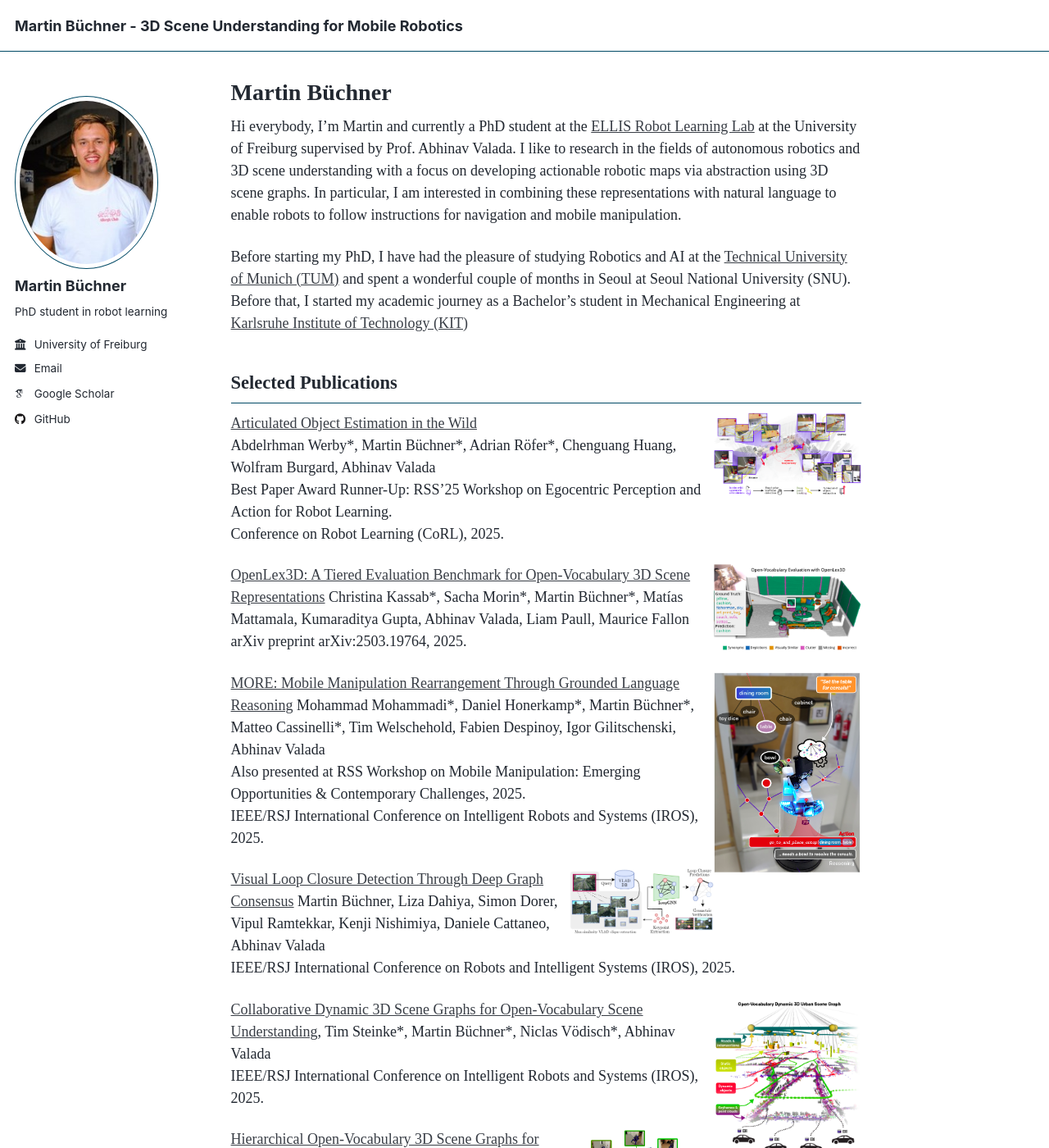
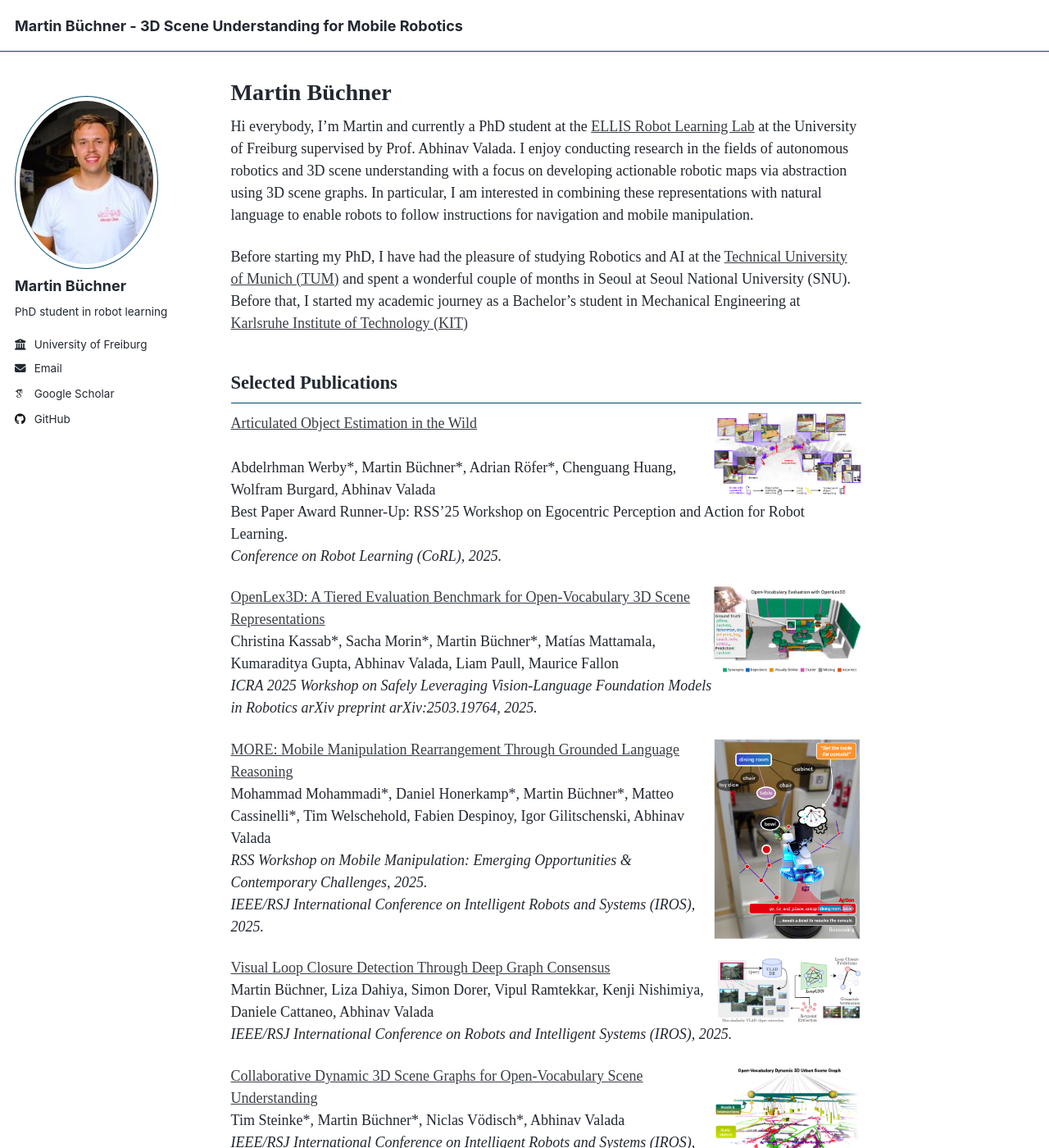
Before and after one commit to martinbchnr/martinbchnr.github.io, a Jekyll site: the page built from _pages/about.md, in a window 1280 px wide and 1400 px high. Shown: the whole window at 82% size. Built offline with Jekyll 4.4.1, drawn with Linux system fonts in a browser that asks for light colours; some web fonts are replaced; a script that is not in the unit is left out; some of the changed text lies outside the part shown.

Commit message:
fixing spaces

```diff
--- a/_pages/about.md
+++ b/_pages/about.md
@@ -7,68 +7,69 @@ redirect_from:
   - /about.html
 ---
 
-Hi everybody, I'm Martin and currently a PhD student at the [ELLIS Robot Learning Lab](https://rl.uni-freiburg.de/) at the University of Freiburg supervised by Prof. Abhinav Valada. I like to research in the fields of autonomous robotics and 3D scene understanding with a focus on developing actionable robotic maps via abstraction using 3D scene graphs. In particular, I am interested in combining these representations with natural language to enable robots to follow instructions for navigation and mobile manipulation.
+Hi everybody, I'm Martin and currently a PhD student at the [ELLIS Robot Learning Lab](https://rl.uni-freiburg.de/) at the University of Freiburg supervised by Prof. Abhinav Valada. I enjoy conducting research in the fields of autonomous robotics and 3D scene understanding with a focus on developing actionable robotic maps via abstraction using 3D scene graphs. In particular, I am interested in combining these representations with natural language to enable robots to follow instructions for navigation and mobile manipulation.
 
 Before starting my PhD, I have had the pleasure of studying Robotics and AI at the [Technical University of Munich (TUM)](https://tum.de) and spent a wonderful couple of months in Seoul at Seoul National University (SNU). Before that, I started my academic journey as a Bachelor's student in Mechanical Engineering at [Karlsruhe Institute of Technology (KIT)](https://kit.edu/)
 
 ## Selected Publications
 
-<img style="float: right" src="images/artipoint.png" height="200px" width="180px" border="3px"> [Articulated Object Estimation in the Wild](https://artipoint.cs.uni-freiburg.de/)
+<img style="float: right" src="images/artipoint.png" height="200px" width="180px" border="3px"> [Articulated Object Estimation in the Wild](https://artipoint.cs.uni-freiburg.de/)<br>
 Abdelrhman Werby\*, Martin Büchner\*, Adrian Röfer\*, Chenguang Huang, Wolfram Burgard, Abhinav Valada <br>
 Best Paper Award Runner-Up: RSS'25 Workshop on Egocentric Perception and Action for Robot Learning. <br>
-Conference on Robot Learning (CoRL), 2025.
+<i>Conference on Robot Learning (CoRL), 2025.</i>
 <br>
 
 
-<img style="float: right" src="images/openlex3d.png" height="200px" width="180px" border="3px"> [OpenLex3D: A Tiered Evaluation Benchmark for Open-Vocabulary 3D Scene Representations](https://openlex3d.github.io)
+<img style="float: right" src="images/openlex3d.png" height="200px" width="180px" border="3px"> [OpenLex3D: A Tiered Evaluation Benchmark for Open-Vocabulary 3D Scene Representations](https://openlex3d.github.io)<br>
 Christina Kassab\*, Sacha Morin\*, Martin Büchner\*, Matías Mattamala, Kumaraditya Gupta, Abhinav Valada, Liam Paull, Maurice Fallon <br>
-arXiv preprint arXiv:2503.19764, 2025.
+<i>ICRA 2025 Workshop on Safely Leveraging Vision-Language Foundation Models in Robotics</i>
+<i>arXiv preprint arXiv:2503.19764, 2025.</i>
 <br>
 
-<img style="float: right" src="images/more.png" height="200px" width="180px" border="3px"> [MORE: Mobile Manipulation Rearrangement Through Grounded Language Reasoning](https://more-model.cs.uni-freiburg.de/)
+<img style="float: right" src="images/more.png" height="200px" width="180px" border="3px"> [MORE: Mobile Manipulation Rearrangement Through Grounded Language Reasoning](https://more-model.cs.uni-freiburg.de/)<br>
 Mohammad Mohammadi\*, Daniel Honerkamp\*, Martin Büchner\*, Matteo Cassinelli\*, Tim Welschehold, Fabien Despinoy, Igor Gilitschenski, Abhinav Valada <br>
-Also presented at RSS Workshop on Mobile Manipulation: Emerging Opportunities & Contemporary Challenges, 2025.<br>
-IEEE/RSJ International Conference on Intelligent Robots and Systems (IROS), 2025.
+<i>RSS Workshop on Mobile Manipulation: Emerging Opportunities & Contemporary Challenges, 2025.</i><br>
+<i>IEEE/RSJ International Conference on Intelligent Robots and Systems (IROS), 2025. </i>
 <br>
 
-<img style="float: right" src="images/loopgnn.png" height="200px" width="180px" border="3px"> [Visual Loop Closure Detection Through Deep Graph Consensus](https://loopgnn.cs.uni-freiburg.de/)
+<img style="float: right" src="images/loopgnn.png" height="200px" width="180px" border="3px"> [Visual Loop Closure Detection Through Deep Graph Consensus](https://loopgnn.cs.uni-freiburg.de/)<br>
 Martin Büchner, Liza Dahiya, Simon Dorer, Vipul Ramtekkar, Kenji Nishimiya, Daniele Cattaneo, Abhinav Valada <br>
-IEEE/RSJ International Conference on Robots and Intelligent Systems (IROS), 2025.
+<i>IEEE/RSJ International Conference on Robots and Intelligent Systems (IROS), 2025.</i>
 <br>
 
-<img style="float: right" src="images/curb-osg.png" height="200px" width="180px" border="3px"> [Collaborative Dynamic 3D Scene Graphs for Open-Vocabulary Scene Understanding](https://ov-curb.cs.uni-freiburg.de/),
+<img style="float: right" src="images/curb-osg.png" height="200px" width="180px" border="3px"> [Collaborative Dynamic 3D Scene Graphs for Open-Vocabulary Scene Understanding](https://ov-curb.cs.uni-freiburg.de/)<br>
 Tim Steinke\*, Martin Büchner\*, Niclas Vödisch\*, Abhinav Valada <br>
-IEEE/RSJ International Conference on Intelligent Robots and Systems (IROS), 2025.
+<i>IEEE/RSJ International Conference on Intelligent Robots and Systems (IROS), 2025.</i>
 <br>
 
-<img style="float: right" src="images/hovsg.png" height="200px" width="180px" border="3px"> [Hierarchical Open-Vocabulary 3D Scene Graphs for Language-Grounded Robot Navigation](https://hovsg.github.io/)
+<img style="float: right" src="images/hovsg.png" height="200px" width="180px" border="3px"> [Hierarchical Open-Vocabulary 3D Scene Graphs for Language-Grounded Robot Navigation](https://hovsg.github.io/)<br>
 Abdelrhman Werby\*, Chenguang Huang\*, Martin Büchner\*, Abhinav Valada, Wolfram Burgard <br>
-ICRA 2024 Workshop on Vision and Language Models for Navigation and Manipulation (VLMNM). <br>
-Robotics: Science and Systems (RSS), 2024.
+<i>ICRA 2024 Workshop on Vision and Language Models for Navigation and Manipulation (VLMNM).</i> <br>
+<i>Robotics: Science and Systems (RSS), 2024. </i>
 <br>
 
-<img style="float: right" src="images/moma-llm.png" height="200px" width="180px" border="3px"> [Language-Grounded Dynamic Scene Graphs for Interactive Object Search with Mobile Manipulation](https://moma-llm.cs.uni-freiburg.de/),
+<img style="float: right" src="images/moma-llm.png" height="200px" width="180px" border="3px"> [Language-Grounded Dynamic Scene Graphs for Interactive Object Search with Mobile Manipulation](https://moma-llm.cs.uni-freiburg.de/)<br>
 Daniel Honerkamp\*, Martin Büchner\*, Fabian Despinoy, Tim Welschehold, Abhinav Valada <br>
-Spotlight Talk: RSS 2024 Workshop on Semantic Reasoning and Goal Understanding in Robotics (SemRob). <br>
-Spotlight Talk: ICRA 2024 Workshop on Vision and Language Models for Navigation and Manipulation (VLMNM). <br>
-IEEE Robotics and Automation Letters (RA-L), 2024.
+<i>Spotlight Talk: RSS 2024 Workshop on Semantic Reasoning and Goal Understanding in Robotics (SemRob). </i><br>
+<i>Spotlight Talk: ICRA 2024 Workshop on Vision and Language Models for Navigation and Manipulation (VLMNM). </i><br>
+<i>IEEE Robotics and Automation Letters (RA-L), 2024. </i>
 <br>
 
-<img style="float: right" src="images/curb-sg.png" height="200px" width="180px" border="3px"> [Collaborative Dynamic 3D Scene Graphs for Automated Driving](https://curb.cs.uni-freiburg.de/),
+<img style="float: right" src="images/curb-sg.png" height="200px" width="180px" border="3px"> [Collaborative Dynamic 3D Scene Graphs for Automated Driving](https://curb.cs.uni-freiburg.de/)<br>
 Elias Greve\*, Martin Büchner\*, Niclas Vödisch\*, Wolfram Burgard, Abhinav Valada <br>
-IEEE International Conference on Robotics and Automation (ICRA), 2024 🇯🇵.
+<i>IEEE International Conference on Robotics and Automation (ICRA), 2024 🇯🇵.</i>
 <br>
 
-<img style="float: right" src="images/learning2drive.png" height="200px" width="180px" border="3px"> [Efficient Learning of Urban Driving Policies Using Bird's-Eye-View Representations](https://learning2drive.cs.uni-freiburg.de/),
+<img style="float: right" src="images/learning2drive.png" height="200px" width="180px" border="3px"> [Efficient Learning of Urban Driving Policies Using Bird's-Eye-View Representations](https://learning2drive.cs.uni-freiburg.de/)<br>
 Raphael Trumpp\*, Martin Büchner\*, Abhinav Valada, Marco Caccamo <br>
-IEEE Intelligent Transportation Systems Conference (ITSC), 2023.
+<i>IEEE Intelligent Transportation Systems Conference (ITSC), 2023.</i>
 <br>
 
-<img style="float: right" src="images/lanegnn.png" height="200px" width="180px" border="3px"> [Learning and Aggregating Lane Graphs for Urban Automated Driving](http://urbanlanegraph.cs.uni-freiburg.de),
+<img style="float: right" src="images/lanegnn.png" height="200px" width="180px" border="3px"> [Learning and Aggregating Lane Graphs for Urban Automated Driving](http://urbanlanegraph.cs.uni-freiburg.de)<br>
 Martin Büchner\*, Jannik Zürn\*, Ion-George Todoran, Abhinav Valada, Wolfram Burgard <br>
-IEEE / CVF Computer Vision and Pattern Recognition Conference (CVPR), 2023.
+<i>IEEE / CVF Computer Vision and Pattern Recognition Conference (CVPR), 2023.</i>
 <br>
 
-<img style="float: right" src="images/batch3dmot.png" height="200px" width="180px" border="3px"> [3D Multi-Object Tracking Using Graph Neural Networks with Cross-Edge Modality Attention](https://batch3dmot.cs.uni-freiburg.de/)
+<img style="float: right" src="images/batch3dmot.png" height="200px" width="180px" border="3px"> [3D Multi-Object Tracking Using Graph Neural Networks with Cross-Edge Modality Attention](https://batch3dmot.cs.uni-freiburg.de/)<br>
 Martin Büchner, Abhinav Valada <br>
-IEEE Robotics and Automation Letters (RA-L), 2022 + IROS.
+<i>IEEE Robotics and Automation Letters (RA-L), 2022 + IROS.</i>
```
